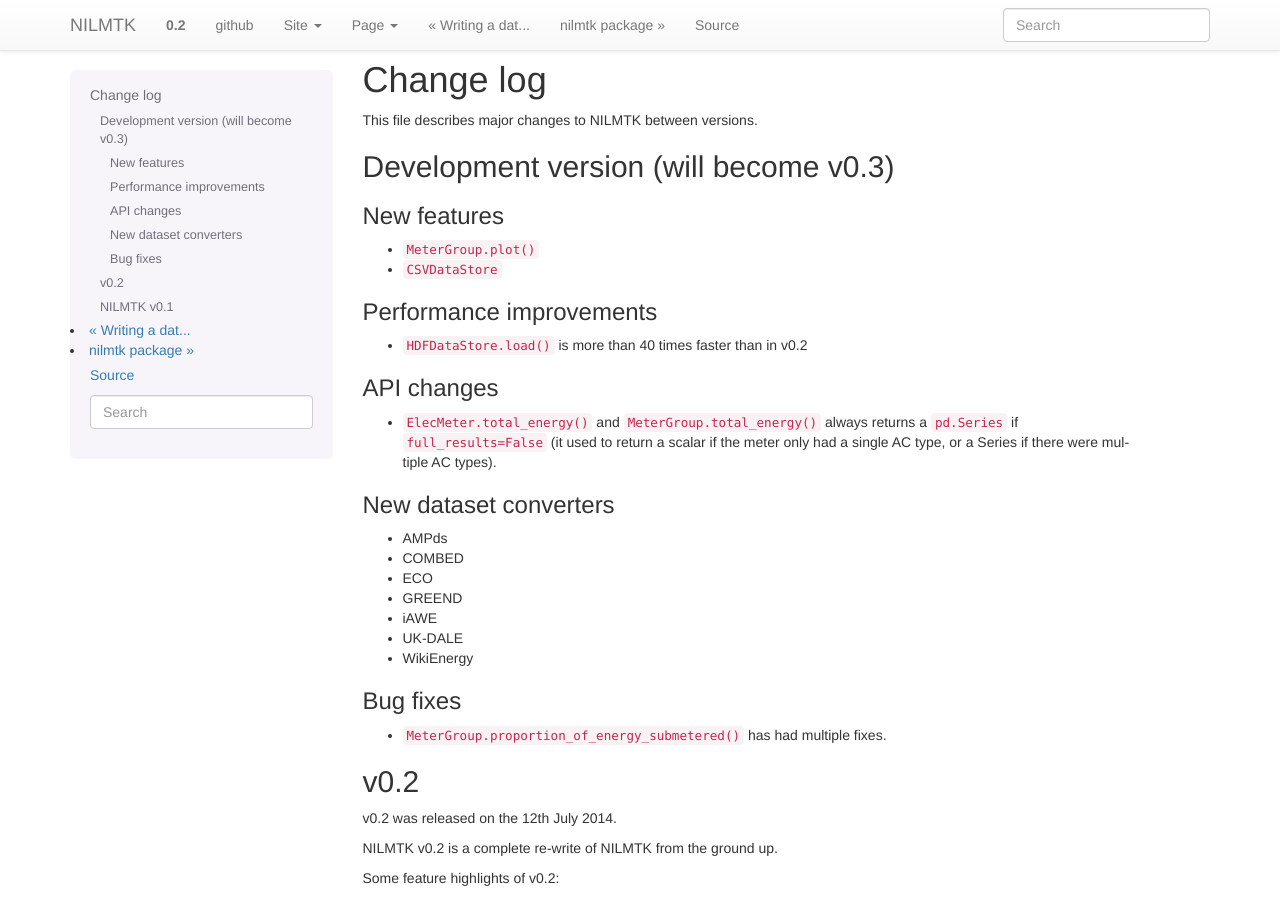
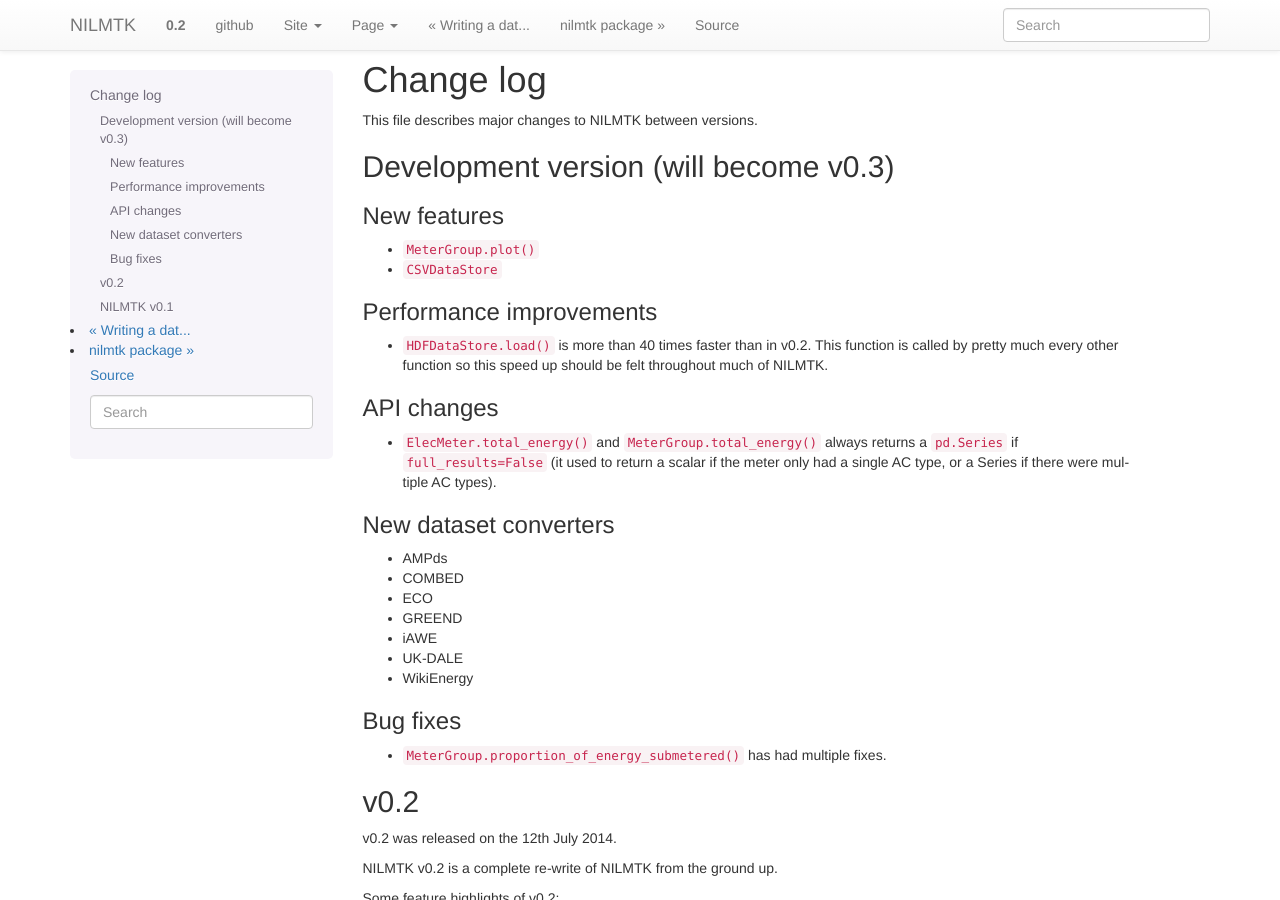
Before and after one commit to nilmtk/nilmtk, a Sphinx documentation site: the page built from docs/source/changelog.rst, in a window 1280 px wide and 900 px high. Built offline with Sphinx 7.4.7, drawn with Linux system fonts in a browser that asks for light colours; pages that are not in the unit, such as notebooks, are missing from menus.

```diff
--- a/docs/source/changelog.rst
+++ b/docs/source/changelog.rst
@@ -17,7 +17,9 @@ New features
 Performance improvements
 ^^^^^^^^^^^^^^^^^^^^^^^^
 
-* ``HDFDataStore.load()`` is more than 40 times faster than in v0.2
+* ``HDFDataStore.load()`` is more than 40 times faster than in v0.2.
+  This function is called by pretty much every other function so this
+  speed up should be felt throughout much of NILMTK.
 
 
 API changes
```
